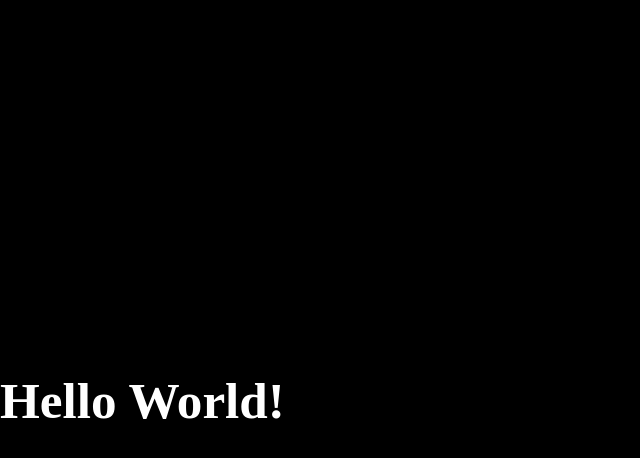
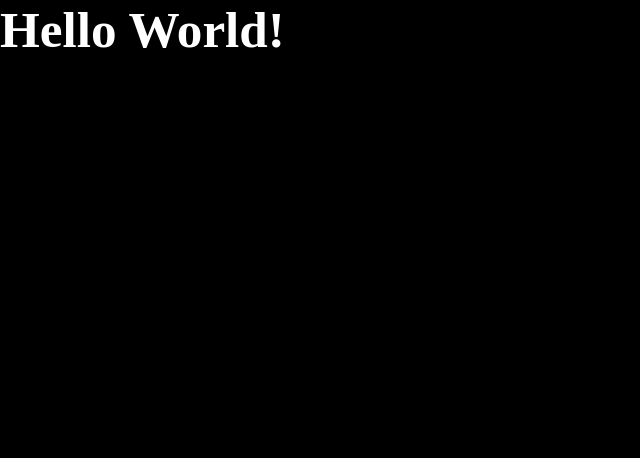
Before and after one commit to Sunscar-Sony/Sunscar, a React (Vite) app: page / in a window 1280 px wide. Shown: the top 458 px of the page, without its empty margins (0-640 px from the left). Built offline with nearby package versions, Linux system fonts and the light colour scheme.

Commit message:
Update global.css

```diff
--- a/src/global.css
+++ b/src/global.css
@@ -1,7 +1,13 @@
+* {
+  box-sizing: border-box;
+  margin: 0;
+  padding: 0;
+}
+
 body {
   margin: 0;
   display: flex;
-  place-items: center;
+  flex-direction: column;
   min-width: 320px;
   min-height: 100vh;
   background-color: black;
```
